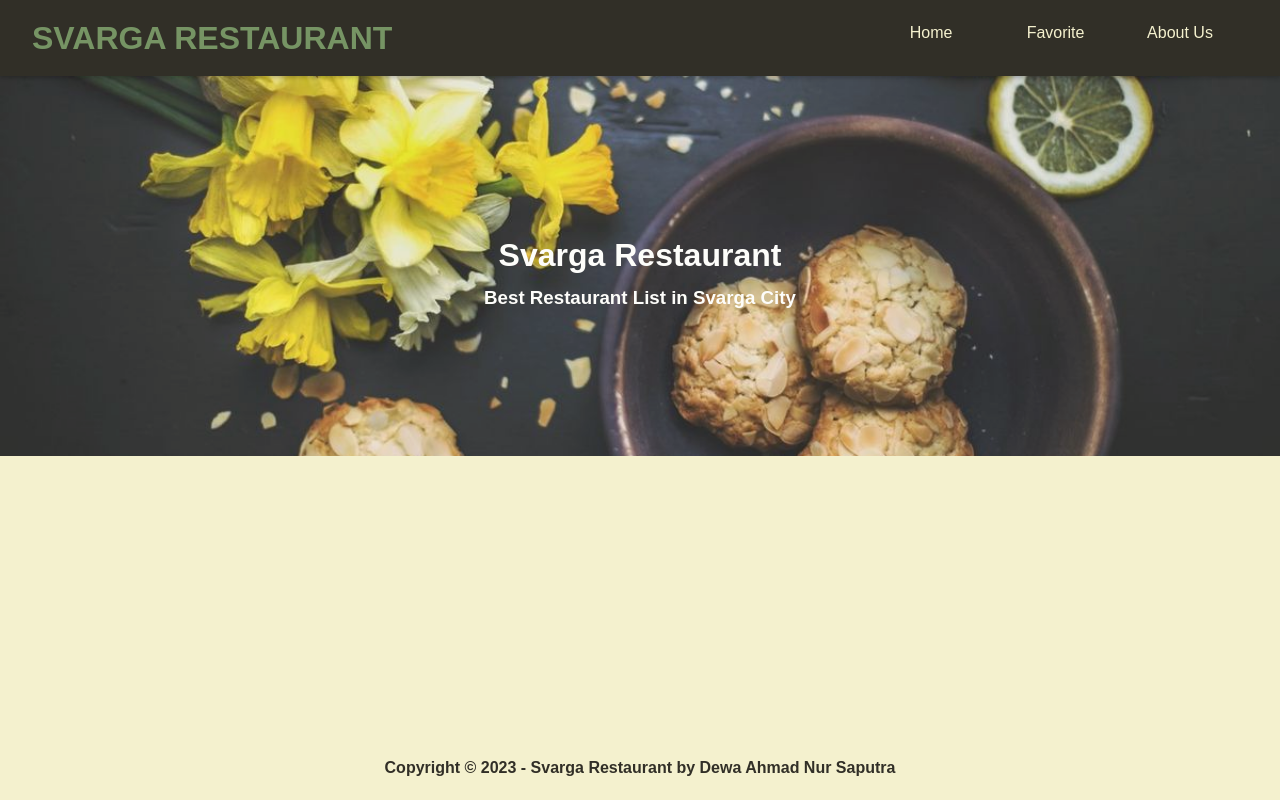
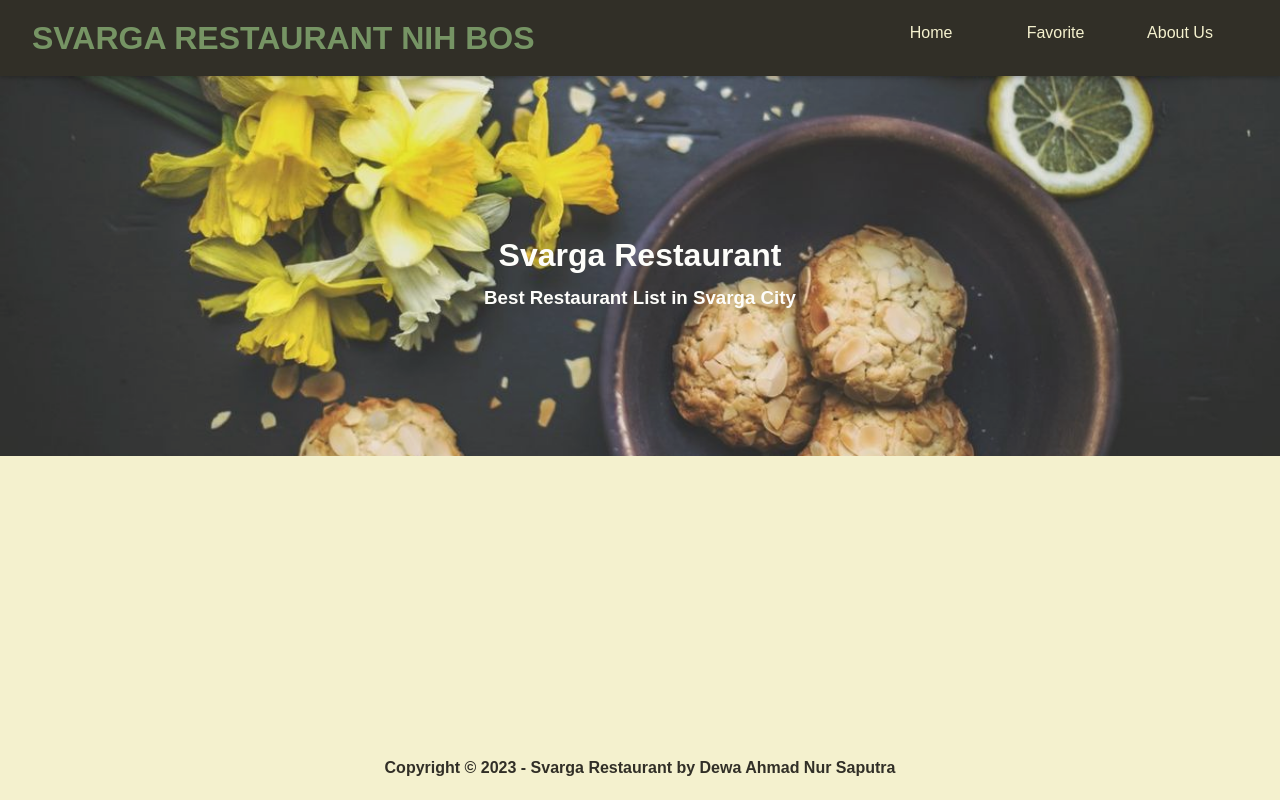
Before and after one commit to dewaanzx/test-submission3, a website built with webpack: page src/templates/index.html in a window 1280 px wide. Built offline with nearby package versions, Linux system fonts and the light colour scheme; no server answers.

Commit message:
ngetes bang

```diff
--- a/src/templates/index.html
+++ b/src/templates/index.html
@@ -22,7 +22,7 @@
       <button id="menuButton">☰</button>
     </div>
     <div class="app-bar__brand">
-      <h1>Svarga Restaurant</h1>
+      <h1>Svarga Restaurant Nih BOS</h1>
     </div>
     <nav id="navigationDrawer" class="app-bar__navigation">
       <ul>
```
